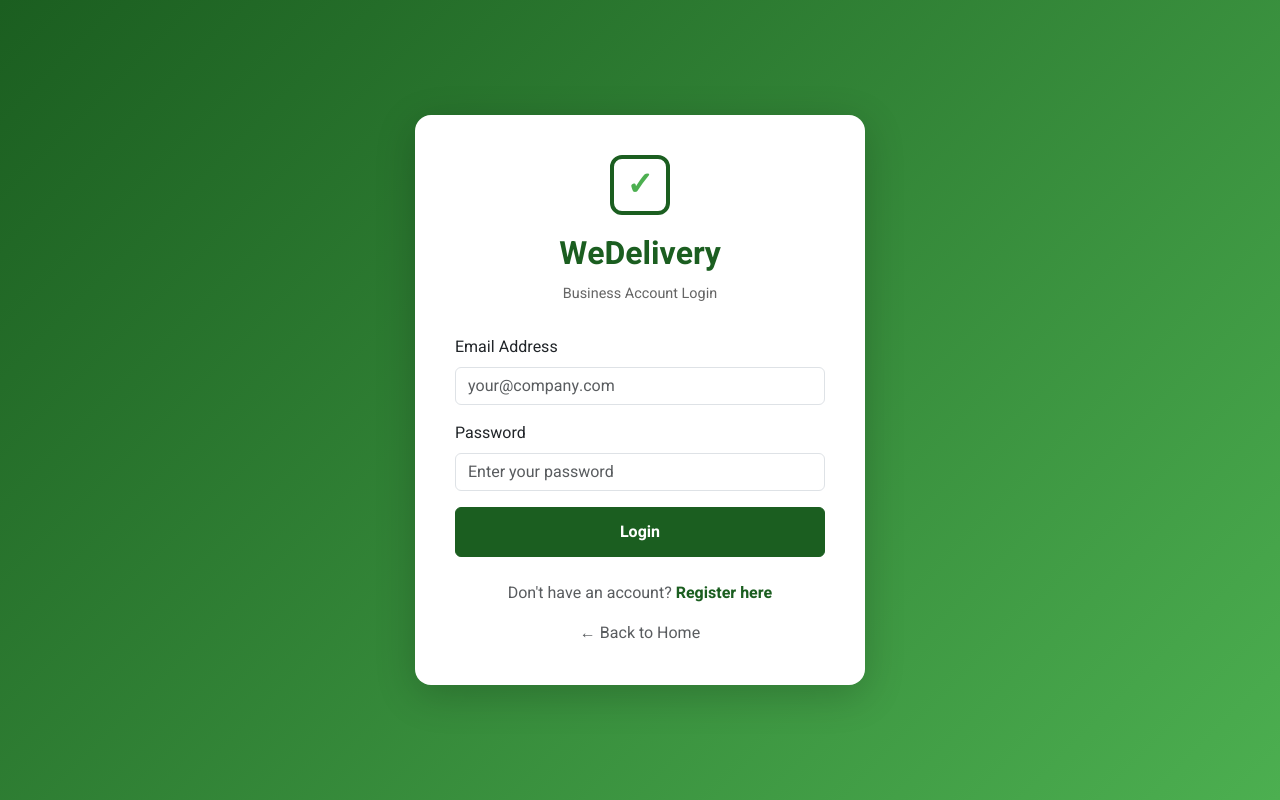
After one commit to kobi-ge/wedelivery-web, a Flask app: page /login in a window 1280 px wide. The commit adds this page. Run offline with Flask 3, Linux system fonts and the light colour scheme.

Commit message:
updated to have login system

```diff
--- a/app.py
+++ b/app.py
@@ -1,6 +1,8 @@
 from flask import Flask, render_template, request, redirect, url_for, flash, jsonify
 import os
-from models import db, Package, Lead
+from models import db, Package, Lead, User
+from flask_login import LoginManager, login_user, logout_user, login_required, current_user
+from werkzeug.security import generate_password_hash, check_password_hash
 
 app = Flask(__name__)
 app.secret_key = 'supersecretkey'
@@ -15,6 +17,16 @@ app.config['SQLALCHEMY_DATABASE_URI'] = f"postgresql://{DB_USER}:{DB_PASS}@{DB_H
 app.config['SQLALCHEMY_TRACK_MODIFICATIONS'] = False
 
 db.init_app(app)
+
+# Initialize Flask-Login
+login_manager = LoginManager()
+login_manager.init_app(app)
+login_manager.login_view = 'login'
+login_manager.login_message = 'Please log in to access this page.'
+
+@login_manager.user_loader
+def load_user(user_id):
+    return User.query.get(int(user_id))
 
 # Create tables on startup
 with app.app_context():
@@ -34,6 +46,71 @@ def track_package():
     else:
         flash('מספר מעקב לא נמצא', 'error')
         return redirect(url_for('index'))
+
+@app.route('/register', methods=['GET', 'POST'])
+def register():
+    if current_user.is_authenticated:
+        return redirect(url_for('dashboard'))
+
+    if request.method == 'POST':
+        email = request.form.get('email')
+        company_name = request.form.get('company_name')
+        password = request.form.get('password')
+
+        # Check if user already exists
+        existing_user = User.query.filter_by(email=email).first()
+        if existing_user:
+            flash('Email already registered. Please log in.', 'error')
+            return redirect(url_for('login'))
+
+        # Create new user with hashed password
+        hashed_password = generate_password_hash(password)
+        new_user = User(
+            email=email,
+            company_name=company_name,
+            password_hash=hashed_password
+        )
+        db.session.add(new_user)
+        db.session.commit()
+
+        flash('Registration successful! Please log in.', 'success')
+        return redirect(url_for('login'))
+
+    return render_template('register.html')
+
+@app.route('/login', methods=['GET', 'POST'])
+def login():
+    if current_user.is_authenticated:
+        return redirect(url_for('dashboard'))
+
+    if request.method == 'POST':
+        email = request.form.get('email')
+        password = request.form.get('password')
+
+        user = User.query.filter_by(email=email).first()
+
+        if user and check_password_hash(user.password_hash, password):
+            login_user(user)
+            flash(f'Welcome back, {user.company_name}!', 'success')
+            next_page = request.args.get('next')
+            return redirect(next_page) if next_page else redirect(url_for('dashboard'))
+        else:
+            flash('Invalid email or password.', 'error')
+            return redirect(url_for('login'))
+
+    return render_template('login.html')
+
+@app.route('/logout')
+@login_required
+def logout():
+    logout_user()
+    flash('You have been logged out.', 'success')
+    return redirect(url_for('index'))
+
+@app.route('/dashboard')
+@login_required
+def dashboard():
+    return render_template('dashboard.html', user=current_user)
 
 @app.route('/join-us', methods=['GET', 'POST'])
 def join_us():
--- a/requirements.txt
+++ b/requirements.txt
@@ -2,3 +2,4 @@ Flask==3.0.0
 psycopg2-binary==2.9.9
 gunicorn==21.2.0
 Flask-SQLAlchemy==3.1.1
+Flask-Login==0.6.3
--- /dev/null
+++ b/templates/login.html
@@ -0,0 +1,132 @@
+<!DOCTYPE html>
+<html lang="en">
+
+<head>
+    <meta charset="UTF-8">
+    <meta name="viewport" content="width=device-width, initial-scale=1.0">
+    <title>Login - WeDelivery</title>
+    <link href="https://cdn.jsdelivr.net/npm/bootstrap@5.3.0/dist/css/bootstrap.min.css" rel="stylesheet">
+    <link href="https://fonts.googleapis.com/css2?family=Heebo:wght@300;400;700&display=swap" rel="stylesheet">
+    <style>
+        body {
+            font-family: 'Heebo', sans-serif;
+            background: linear-gradient(135deg, #1B5E20 0%, #4CAF50 100%);
+            min-height: 100vh;
+            display: flex;
+            align-items: center;
+            justify-content: center;
+        }
+
+        .login-card {
+            max-width: 450px;
+            width: 100%;
+            background: white;
+            border-radius: 16px;
+            box-shadow: 0 10px 40px rgba(0, 0, 0, 0.2);
+            padding: 40px;
+        }
+
+        .brand-text {
+            color: #1B5E20;
+            font-weight: 700;
+            font-size: 2rem;
+            margin-bottom: 10px;
+        }
+
+        .brand-subtext {
+            color: #666;
+            font-size: 0.9rem;
+            margin-bottom: 30px;
+        }
+
+        .form-control:focus {
+            border-color: #4CAF50;
+            box-shadow: 0 0 0 0.2rem rgba(76, 175, 80, 0.25);
+        }
+
+        .btn-primary {
+            background-color: #1B5E20;
+            border-color: #1B5E20;
+            padding: 12px;
+            font-weight: 600;
+        }
+
+        .btn-primary:hover {
+            background-color: #2E7D32;
+            border-color: #2E7D32;
+        }
+
+        .logo-box {
+            width: 60px;
+            height: 60px;
+            margin: 0 auto 20px;
+            border: 4px solid #1B5E20;
+            border-radius: 12px;
+            display: flex;
+            align-items: center;
+            justify-content: center;
+        }
+
+        .logo-check {
+            color: #4CAF50;
+            font-size: 2rem;
+            font-weight: bold;
+        }
+    </style>
+</head>
+
+<body>
+    <div class="login-card">
+        <!-- Logo -->
+        <div class="logo-box">
+            <div class="logo-check">✓</div>
+        </div>
+
+        <!-- Brand -->
+        <div class="text-center">
+            <h1 class="brand-text">WeDelivery</h1>
+            <p class="brand-subtext">Business Account Login</p>
+        </div>
+
+        <!-- Flash Messages -->
+        {% with messages = get_flashed_messages(with_categories=true) %}
+        {% if messages %}
+        {% for category, message in messages %}
+        <div class="alert alert-{% if category == 'error' %}danger{% else %}success{% endif %} alert-dismissible fade show"
+            role="alert">
+            {{ message }}
+            <button type="button" class="btn-close" data-bs-dismiss="alert"></button>
+        </div>
+        {% endfor %}
+        {% endif %}
+        {% endwith %}
+
+        <!-- Login Form -->
+        <form method="POST" action="{{ url_for('login') }}">
+            <div class="mb-3">
+                <label for="email" class="form-label">Email Address</label>
+                <input type="email" class="form-control" id="email" name="email" required
+                    placeholder="your@company.com">
+            </div>
+            <div class="mb-3">
+                <label for="password" class="form-label">Password</label>
+                <input type="password" class="form-control" id="password" name="password" required
+                    placeholder="Enter your password">
+            </div>
+            <button type="submit" class="btn btn-primary w-100">Login</button>
+        </form>
+
+        <!-- Register Link -->
+        <div class="text-center mt-4">
+            <p class="text-muted">Don't have an account? <a href="{{ url_for('register') }}"
+                    class="text-decoration-none" style="color: #1B5E20; font-weight: 600;">Register here</a></p>
+        </div>
+        <div class="text-center mt-2">
+            <a href="{{ url_for('index') }}" class="text-muted text-decoration-none">← Back to Home</a>
+        </div>
+    </div>
+
+    <script src="https://cdn.jsdelivr.net/npm/bootstrap@5.3.0/dist/js/bootstrap.bundle.min.js"></script>
+</body>
+
+</html>
```
Also changed, not shown: models.py (+13 -0 lines), templates/dashboard.html (added, +209 -0 lines), templates/index.html (+119 -29 lines), templates/register.html (added, +141 -0 lines).
